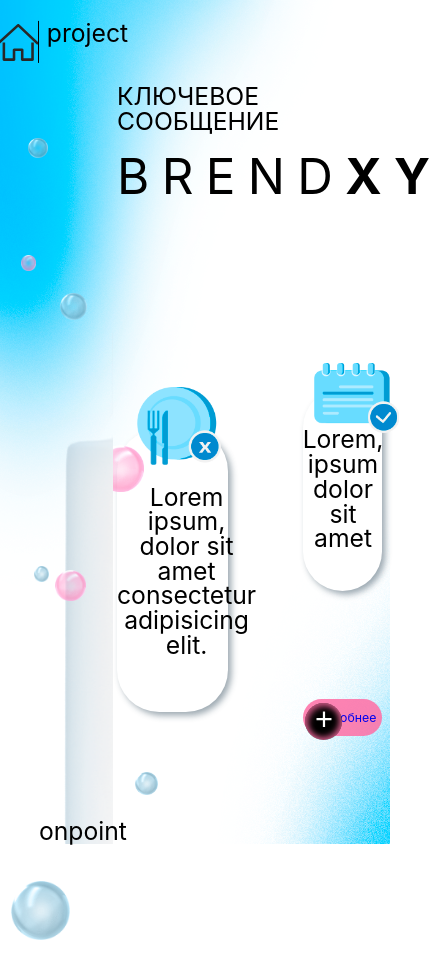
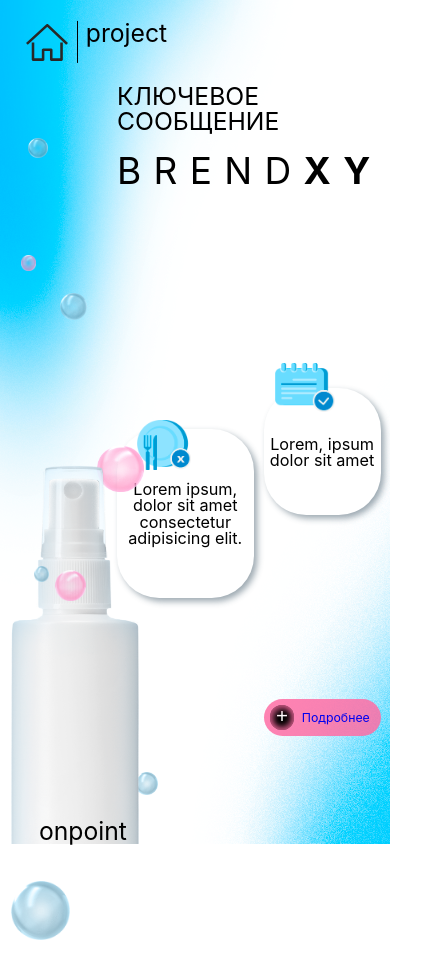
Before and after one commit to zongrade/forOnpoint, a React app: page /spray/base in a window 390 px wide. Shown: the top 978 px of the page, 442 px wide, since content can reach past the window. Built offline with nearby package versions, Linux system fonts and the light colour scheme.

Commit message:
update for small Phone

```diff
--- a/src/App/Hello/hello.module.scss
+++ b/src/App/Hello/hello.module.scss
@@ -204,7 +204,7 @@ a:visited {
     left: calc(0.5vw + 0.5vh);
   }
 }
-@media (min-width: 720px) and (min-height: 1560px) {
+@media (min-width: 720px) {
   .whatNext a {
     padding-left: 20%;
   }
@@ -214,7 +214,25 @@ a:visited {
     top: calc(0.5vw + 0.5vh);
     left: calc(0.5vw + 0.5vh);
   }
-  .nonComercial p {
+  .nonComercial {
     font-size: calc(3vh + 4vw);
   }
 }
+@media (max-width: 600px) {
+  .nonComercial {
+    font-size: calc(3vh + 4vw);
+  }
+  .whatNext {
+    width: 30vw;
+    right: 2vw;
+  }
+  .whatNext a::before {
+    height: calc(1.8vw + 1.8vh);
+    width: calc(1.8vw + 1.8vh);
+    top: calc(0.5vw + 0.5vh);
+    left: calc(0.5vw + 0.5vh);
+  }
+  .whatNext a {
+    padding-left: 20%;
+  }
+}
--- a/src/App/Spray/Benefits/benefits.module.scss
+++ b/src/App/Spray/Benefits/benefits.module.scss
@@ -180,3 +180,17 @@
     left: 60vw;
   }
 }
+@media (max-width: 600px) {
+  .prev {
+    left: 40vw;
+  }
+  .next {
+    left: 70vw;
+  }
+  .firstPoint {
+    left: 50vw;
+  }
+  .secondPoint {
+    left: 60vw;
+  }
+}
--- a/src/App/Spray/spray.module.scss
+++ b/src/App/Spray/spray.module.scss
@@ -349,3 +349,49 @@
     left: calc(0.5vw + 0.5vh);
   }
 }
+@media (max-width: 600px) {
+  .brend {
+    font-size: calc(3vh + 3vw);
+  }
+  .secondLetter::after {
+    height: calc(4vh + 4vw);
+  }
+  .firstLetter::after {
+    height: calc(4vh + 4vw);
+    top: -1vh;
+  }
+  .firstLetter {
+    font-size: calc(1vh + 2vw);
+    height: 20vh;
+    width: 35vw;
+  }
+  .secondLetter {
+    font-size: calc(1vh + 2vw);
+    right: 10vw;
+    width: 30vw;
+    height: 15vh;
+  }
+  .more {
+    width: 30vw;
+    right: 10vw;
+  }
+  .more a {
+    padding-left: 7vw;
+  }
+  .more a::before {
+    height: calc(2vw + 2vh);
+    width: calc(2vw + 2vh);
+    top: calc(0.5vw + 0.5vh);
+    left: calc(0.5vw + 0.5vh);
+  }
+  .bottle {
+    height: 50vh;
+    width: 40vw;
+    left: -4vw;
+  }
+}
+@media (max-width: 300px) {
+  .brend {
+    font-size: calc(2vh + 3vw);
+  }
+}
--- a/src/App/app.module.scss
+++ b/src/App/app.module.scss
@@ -166,3 +166,8 @@ footer {
     grid-template-columns: 7vw 93vw;
   }
 }
+@media (max-width: 600px) {
+  nav {
+    grid-template-columns: 20vw 80vw;
+  }
+}
--- a/webpack/webpack.common.js
+++ b/webpack/webpack.common.js
@@ -14,7 +14,7 @@ module.exports = {
     filename: '[name].[fullhash].js',
     path: path.resolve(__dirname, '../docs'),
     clean: true,
-    publicPath: '/',
+    publicPath: './',
   },
   plugins: [
     new HtmlWebpackPlugin({
```
Also changed, not shown: 6 other files (tests, documents, lock files or other folders).
